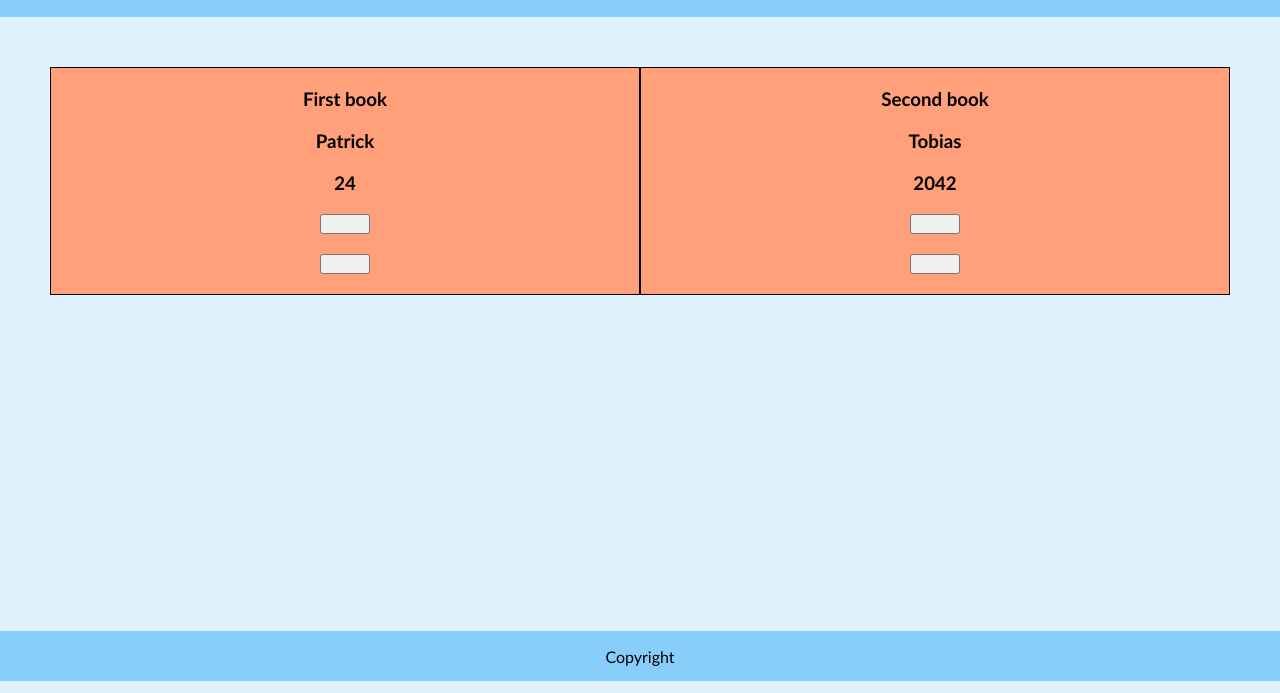
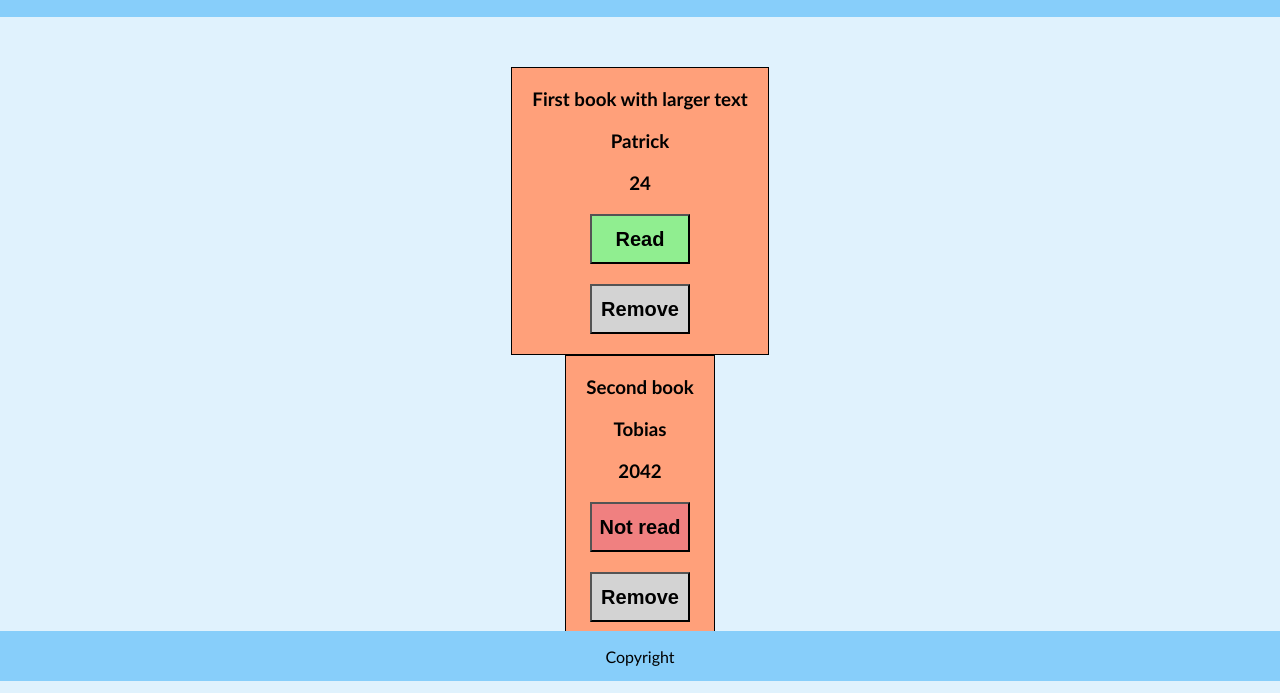
Before and after one commit to PatrickBethmann/Library, a plain HTML site: page index.html in a window 1280 px wide. Shown: the part 119-812 px from the top of the page. Drawn offline with Linux system fonts and the light colour scheme.

Commit message:
improved minor things

```diff
--- a/script.js
+++ b/script.js
@@ -6,9 +6,9 @@ function Book(title, author, pages, isRead) {
     this.author = author;
     this.pages = pages;
     if(isRead) {
-        this.isRead = "already read";
+        this.isRead = true;
     } else {
-        this.isRead = "not read yet";
+        this.isRead = false;
     }
 
     this.info = function() {
@@ -20,7 +20,7 @@ function Book(title, author, pages, isRead) {
 
 
 // Test examples
-let book1 = new Book("First book", "Patrick", 24, true);
+let book1 = new Book("First book with larger text", "Patrick", 24, true);
 let book2 = new Book("Second book", "Tobias", 2042, false);
 myLibrary.push(book1, book2);
 
@@ -45,11 +45,17 @@ function createBookCard(book) {
     title.textContent = book.title;
     author.textContent = book.author;
     pages.textContent = book.pages;
+    readBtn.textContent = book.isRead ? "Read" : "Not read";
+    removeBtn.textContent = "Remove";
 
     // Set Classes
     bookCard.classList.add("bookCard");
-    readBtn.classList.add("btn");
-    removeBtn.classList.add("btn");
+    readBtn.classList.add("btn", book.isRead ? "btn-read" : "btn-notRead")
+    removeBtn.classList.add("btn", "btn-remove");
+
+
+
+
 
     // append elements
     bookCard.appendChild(title);
--- a/style.css
+++ b/style.css
@@ -4,6 +4,9 @@
     --footer-color: lightskyblue;
     --book-color: lightsalmon;
     --body-color: rgb(53%, 81%, 98%, 0.25);
+    --button-color-read: lightgreen;
+    --button-color-notRead: lightcoral;
+    --button-color-remove: lightgray;
 }
 *, *::before, *::after {
     box-sizing: border-box;
@@ -20,9 +23,22 @@ body{
 }
 
 .btn {
-    height: 20px;
-    width: 50px;
+    height: 50px;
+    width: 100px;
+    font-size: 20px;
+    font-weight: bold;
 }
+.btn-read{
+    background-color: var(--button-color-read);
+}
+.btn-notRead {
+    background-color: var(--button-color-notRead);
+}
+.btn-remove {
+    background-color: var(--button-color-remove);
+}
+
+
 
 header {
     background-color: var(--header-color);
@@ -46,7 +62,7 @@ header {
 #bookGrid {
     width: 100%;
     display: grid;
-    grid-template-columns: repeat(2, 1fr);
+    justify-items: center;
 }
 .bookCard {
     background-color: var(--book-color);
@@ -57,7 +73,7 @@ header {
     align-items: center;
     gap: 20px;
     padding: 20px;
-
+    width: fit-content;
 }
 
 footer {
```
